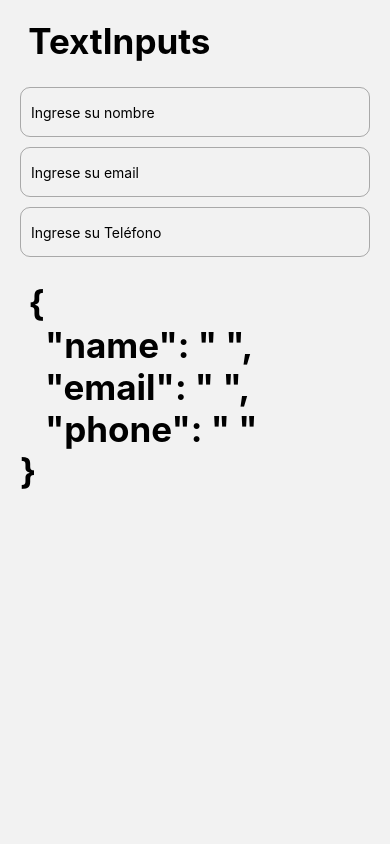
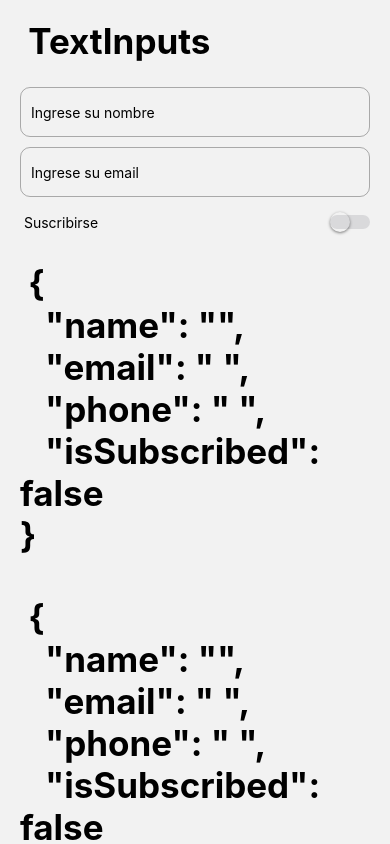
Before and after one commit to MartinGramajo/Component-React-Native, a React Native app: screen /TextInputScreen in a window 390 px wide. Shown: the top 844 px of the page. Built offline with nearby package versions, Linux system fonts and the light colour scheme.

Commit message:
multiples inputs

```diff
--- a/src/screens/TextInputScreen.tsx
+++ b/src/screens/TextInputScreen.tsx
@@ -1,26 +1,47 @@
-import React, { useState } from 'react';
-import { TextInput, View, StyleSheet } from 'react-native';
+import React from 'react';
+import { TextInput, Keyboard, View, StyleSheet, KeyboardAvoidingView, Platform, ScrollView, TouchableWithoutFeedback, Text } from 'react-native';
+import { CustomSwitch } from '../components/CustomSwitch';
 import { HeaderTitle, styles } from '../components/HeaderTitle';
+import { useForm } from '../hooks/useForm';
 
 export const TextInputScreen = () => {
 
-  const [form, setForm] = useState({
-    name: ' ',
+  // version inicial
+  //STATE INPUTS
+  // const [form, setForm]=useState({
+  //   name: '',
+  //   email: ' ',
+  //   phone: ' ',
+  //   isSubscribed: false,
+  // })
+
+  // FUNCTION PARA CAPTURAR LO INGRESADO EN LOS INPUTS
+  // const onChange = (value: string, field: keyof T) => {
+  //   setState({
+  //     ...state,
+  //     [field]: value
+  //   });
+  // }
+
+  // con el hook
+  const { onChange, form, isSubscribed } = useForm({
+    name: '',
     email: ' ',
     phone: ' ',
+    isSubscribed: false,
   });
 
-  const onChange = (value: string, field: string) => {
-    setForm({
-      ...form,
-      [field]: value,
-    })
-  }
-
   return (
+    //KeyboardAvoidingView: debe envolver todo nuestro formulario.
+    // TouchableWithoutFeedback + function keyboard.dismiss()
+    // Permite cerrar el teclado tocando fuera del mismo.
+    <KeyboardAvoidingView
+      behavior={Platform.OS === 'ios' ? 'padding' : 'height'}
+    >
+      <ScrollView>
+        <TouchableWithoutFeedback onPress={Keyboard.dismiss}>
           <View style={styles.globalMargin}>
             <HeaderTitle title="TextInputs" />
-
             <TextInput
               style={stylesScreen.inputStyle}
               placeholder="Ingrese su nombre"
@@ -43,6 +64,14 @@ export const TextInputScreen = () => {
               // Apariencia del teclado (SOLO IOS)
               keyboardAppearance='dark'
             />
+            <View style={stylesScreen.switchRow}>
+              <Text> Suscribirse</Text>
+              <CustomSwitch isOn={isSubscribed} onChange={(value) => onChange(value, 'isSubscribed')} />
+            </View>
+
+            <HeaderTitle title={JSON.stringify(form, null, 3)} />
+
+            <HeaderTitle title={JSON.stringify(form, null, 3)} />
 
             <TextInput
               style={stylesScreen.inputStyle}
@@ -51,10 +80,11 @@ export const TextInputScreen = () => {
               //Type de teclado
               keyboardType="phone-pad"
             />
-
-
-      <HeaderTitle title={JSON.stringify(form, null, 3)} />
+            <View style={{ height: 100 }} />
           </View>
+        </TouchableWithoutFeedback>
+      </ScrollView>
+    </KeyboardAvoidingView>
   );
 };
 
@@ -67,4 +97,10 @@ const stylesScreen = StyleSheet.create({
     borderRadius: 10,
     marginVertical: 5,
   },
+  switchRow: {
+    flexDirection: 'row',
+    justifyContent: 'space-between',
+    alignItems: 'center',
+    marginVertical: 10,
+  }
 });
```
Lines whose indentation alone changed are shown as unchanged.
